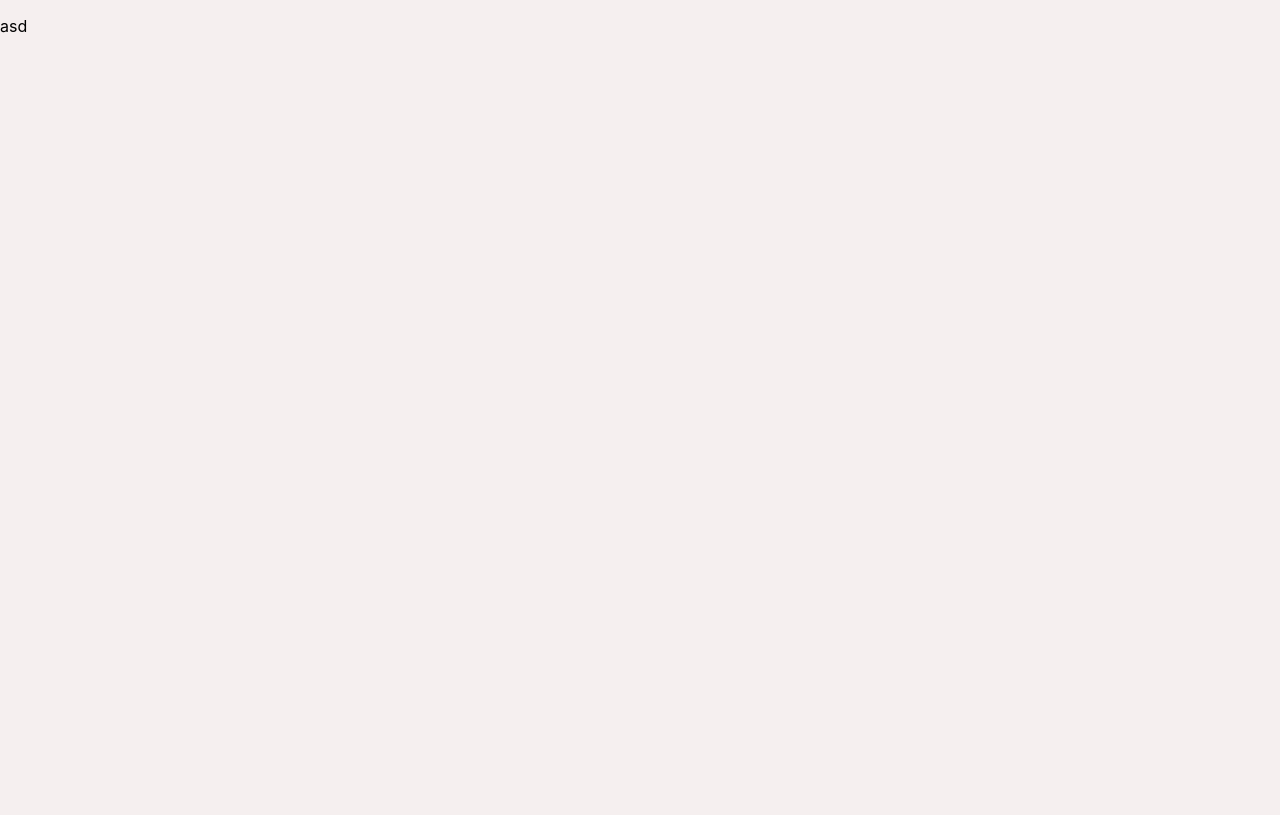
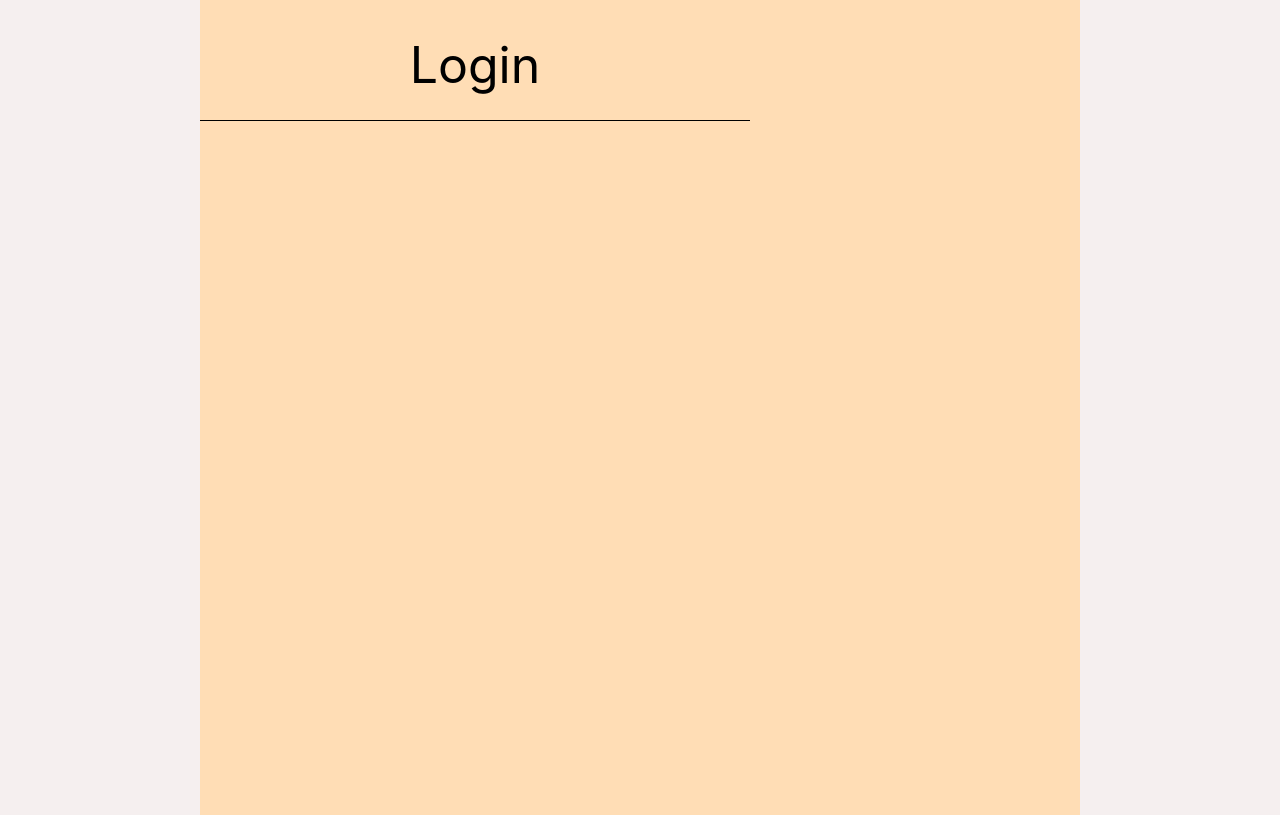
Before and after one commit to Sushi-blog/front-end, a React (Create React App) app in the folder sushi-blog/: page / in a window 1280 px wide. Built offline with nearby package versions, Linux system fonts and the light colour scheme.

Commit message:
ADD: 로그인 퍼블리싱 코드 추가

```diff
--- a/sushi-blog/src/components/LOGIN/login.js
+++ b/sushi-blog/src/components/LOGIN/login.js
@@ -1,8 +1,15 @@
 import React from 'react';
+import * as s from './style';
 
 const Login = () => {
     return (
-        <p>asd</p>
+        <s.CenterContent>
+             <s.LoginContainer>
+                 <s.TitleContainer>
+                     <p>Login</p>
+                 </s.TitleContainer>
+            </s.LoginContainer>
+        </s.CenterContent>
     );
 };
 
--- a/sushi-blog/src/components/LOGIN/style.js
+++ b/sushi-blog/src/components/LOGIN/style.js
@@ -0,0 +1,23 @@
+import styled from 'styled-components';
+
+export const CenterContent = styled.div`
+    display:flex;
+    justify-content:center;
+`
+
+export const LoginContainer = styled.div`
+        position: absolute;
+        top:50%;
+        transform: translateY(-50%);
+        width: 880px;
+        height: 830px;
+        background-color: #FFDDB5;
+`
+
+export const TitleContainer = styled.div`
+    text-align: center;
+    font-size: 50px;
+    width: 550px;
+    height: 85px;
+    border-bottom: 1px solid;
+`
```
